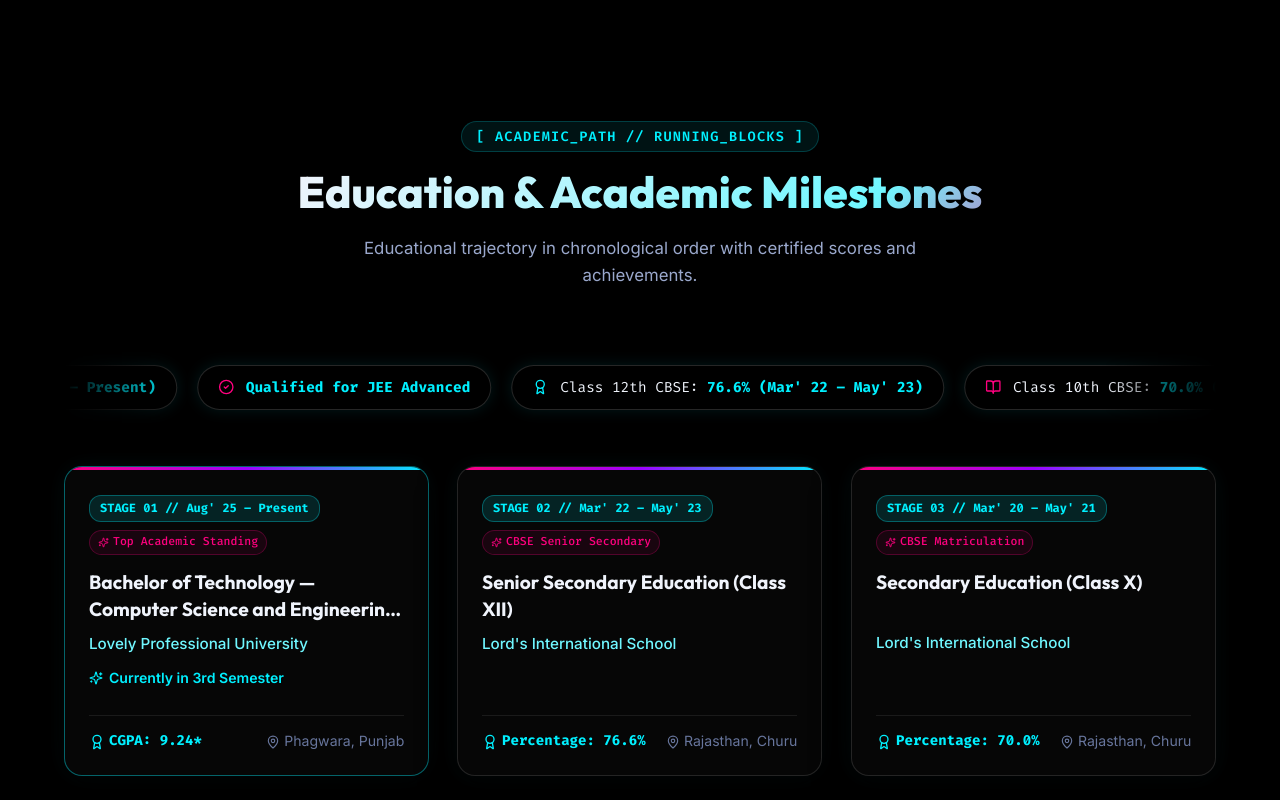
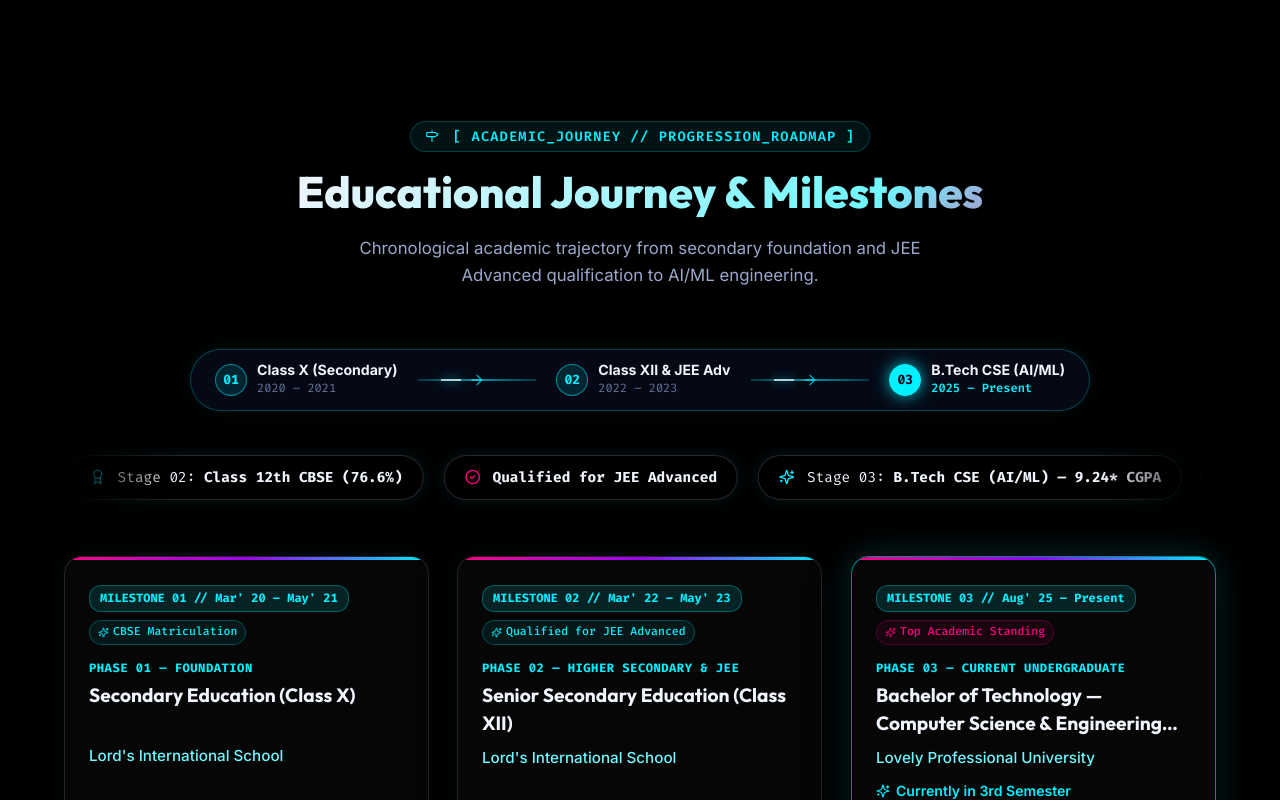
Before and after one commit to HarshAgarwal895613/Portfolio2, a React (Vite) app: page / in a window 1280 px wide. Shown: the part 5280-6080 px from the top of the page. Built offline with nearby package versions, Linux system fonts and the light colour scheme.

Commit message:
feat: organize education section as an interactive 3D chronological journey roadmap

```diff
--- a/src/components/Education.jsx
+++ b/src/components/Education.jsx
@@ -1,6 +1,6 @@
 import React from 'react';
 import { motion } from 'framer-motion';
-import { GraduationCap, Award, MapPin, Sparkles, BookOpen, CheckCircle2 } from 'lucide-react';
+import { GraduationCap, Award, MapPin, Sparkles, BookOpen, CheckCircle2, ChevronRight, Milestone, ArrowRight } from 'lucide-react';
 import { TiltCard } from './TiltCard';
 import { portfolioData } from '../data/portfolioData';
 
@@ -19,7 +19,7 @@ export const Education = () => {
   };
 
   return (
-    <section id="education">
+    <section id="education" className="education-journey-section">
       <div className="container">
         <motion.div
           className="section-header"
@@ -28,47 +28,93 @@ export const Education = () => {
           viewport={{ once: true, amount: 0.05 }}
           variants={cardVariants}
         >
-          <span className="section-label">[ ACADEMIC_PATH // RUNNING_BLOCKS ]</span>
-          <h2>Education & Academic Milestones</h2>
-          <p>Educational trajectory in chronological order with certified scores and achievements.</p>
+          <span className="section-label">
+            <Milestone size={14} style={{ display: 'inline', marginRight: '6px' }} />
+            [ ACADEMIC_JOURNEY // PROGRESSION_ROADMAP ]
+          </span>
+          <h2>Educational Journey & Milestones</h2>
+          <p>Chronological academic trajectory from secondary foundation and JEE Advanced qualification to AI/ML engineering.</p>
+        </motion.div>
+
+        {/* Interactive Visual Journey Roadmap Track */}
+        <motion.div
+          className="journey-stepper-track"
+          initial="hidden"
+          whileInView="visible"
+          viewport={{ once: true, amount: 0.05 }}
+          variants={cardVariants}
+        >
+          <div className="journey-step-node">
+            <div className="journey-node-dot">01</div>
+            <div className="journey-node-info">
+              <span className="journey-node-title">Class X (Secondary)</span>
+              <span className="journey-node-time">2020 – 2021</span>
+            </div>
+          </div>
+
+          <div className="journey-connector-line">
+            <div className="journey-energy-pulse" />
+            <ArrowRight size={16} className="journey-arrow-icon" />
+          </div>
+
+          <div className="journey-step-node">
+            <div className="journey-node-dot">02</div>
+            <div className="journey-node-info">
+              <span className="journey-node-title">Class XII & JEE Adv</span>
+              <span className="journey-node-time">2022 – 2023</span>
+            </div>
+          </div>
+
+          <div className="journey-connector-line">
+            <div className="journey-energy-pulse" />
+            <ArrowRight size={16} className="journey-arrow-icon" />
+          </div>
+
+          <div className="journey-step-node active-summit">
+            <div className="journey-node-dot pulse-glow">03</div>
+            <div className="journey-node-info">
+              <span className="journey-node-title">B.Tech CSE (AI/ML)</span>
+              <span className="journey-node-time highlight-time">2025 – Present</span>
+            </div>
+          </div>
         </motion.div>
 
         {/* Dynamic Running Block Marquee */}
-        <div className="running-ticker-container">
+        <div className="running-ticker-container" style={{ marginTop: '28px' }}>
           <div className="running-ticker-track">
             <div className="ticker-item">
-              <Sparkles size={16} color="var(--primary)" />
-              <span>B.Tech CSE (AI/ML) @ LPU: <strong>9.24* CGPA (Aug' 25 – Present)</strong></span>
+              <BookOpen size={16} color="var(--secondary)" />
+              <span>Stage 01: <strong>Class 10th CBSE (70.0%)</strong></span>
+            </div>
+            <div className="ticker-item">
+              <Award size={16} color="var(--primary)" />
+              <span>Stage 02: <strong>Class 12th CBSE (76.6%)</strong></span>
             </div>
             <div className="ticker-item">
               <CheckCircle2 size={16} color="var(--secondary)" />
               <span><strong>Qualified for JEE Advanced</strong></span>
             </div>
             <div className="ticker-item">
-              <Award size={16} color="var(--primary)" />
-              <span>Class 12th CBSE: <strong>76.6% (Mar' 22 – May' 23)</strong></span>
-            </div>
-            <div className="ticker-item">
-              <BookOpen size={16} color="var(--secondary)" />
-              <span>Class 10th CBSE: <strong>70.0% (Mar' 20 – May' 21)</strong></span>
+              <Sparkles size={16} color="var(--primary)" />
+              <span>Stage 03: <strong>B.Tech CSE (AI/ML) — 9.24* CGPA</strong></span>
             </div>
 
             {/* Duplicate for seamless infinite loop */}
             <div className="ticker-item">
-              <Sparkles size={16} color="var(--primary)" />
-              <span>B.Tech CSE (AI/ML) @ LPU: <strong>9.24* CGPA (Aug' 25 – Present)</strong></span>
+              <BookOpen size={16} color="var(--secondary)" />
+              <span>Stage 01: <strong>Class 10th CBSE (70.0%)</strong></span>
+            </div>
+            <div className="ticker-item">
+              <Award size={16} color="var(--primary)" />
+              <span>Stage 02: <strong>Class 12th CBSE (76.6%)</strong></span>
             </div>
             <div className="ticker-item">
               <CheckCircle2 size={16} color="var(--secondary)" />
               <span><strong>Qualified for JEE Advanced</strong></span>
             </div>
             <div className="ticker-item">
-              <Award size={16} color="var(--primary)" />
-              <span>Class 12th CBSE: <strong>76.6% (Mar' 22 – May' 23)</strong></span>
-            </div>
-            <div className="ticker-item">
-              <BookOpen size={16} color="var(--secondary)" />
-              <span>Class 10th CBSE: <strong>70.0% (Mar' 20 – May' 21)</strong></span>
+              <Sparkles size={16} color="var(--primary)" />
+              <span>Stage 03: <strong>B.Tech CSE (AI/ML) — 9.24* CGPA</strong></span>
             </div>
           </div>
         </div>
@@ -85,21 +131,22 @@ export const Education = () => {
               variants={cardVariants}
               transition={{ delay: idx * 0.04 }}
             >
-              <TiltCard className={`glass-card edu-running-card edu-stage-3d ${idx === 0 ? 'featured-card' : ''}`} maxTilt={8} scale={1.02}>
+              <TiltCard className={`glass-card edu-running-card edu-stage-3d ${item.order === 3 ? 'featured-card active-summit-card' : ''}`} maxTilt={8} scale={1.02}>
                 <div className="edu-card-glow-bar" />
 
                 <div className="edu-card-top-bar">
                   <span className="edu-step-badge">
-                    STAGE 0{item.order} // {item.duration}
+                    MILESTONE 0{item.order} // {item.duration}
                   </span>
                   {item.highlight && (
-                    <span className="tag tag-pink" style={{ fontSize: '0.72rem', padding: '2px 8px' }}>
+                    <span className={`tag ${item.order === 3 ? 'tag-pink' : ''}`} style={{ fontSize: '0.72rem', padding: '2px 8px' }}>
                       <Sparkles size={11} style={{ marginRight: '4px' }} /> {item.highlight}
                     </span>
                   )}
                 </div>
 
                 <div className="edu-card-main-content">
+                  <span className="edu-phase-label">{item.phase}</span>
                   <h3>{item.degree}</h3>
                   <p className="edu-org">{item.institution}</p>
 
--- a/src/data/portfolioData.js
+++ b/src/data/portfolioData.js
@@ -223,9 +223,34 @@ export const portfolioData = {
 
   education: [
     {
+      id: "secondary-10th",
+      order: 1,
+      phase: "Phase 01 — Foundation",
+      degree: "Secondary Education (Class X)",
+      institution: "Lord's International School",
+      duration: "Mar' 20 – May' 21",
+      score: "Percentage: 70.0%",
+      highlight: "CBSE Matriculation",
+      location: "Rajasthan, Churu",
+      icon: "BookOpen"
+    },
+    {
+      id: "senior-secondary-12th",
+      order: 2,
+      phase: "Phase 02 — Higher Secondary & JEE",
+      degree: "Senior Secondary Education (Class XII)",
+      institution: "Lord's International School",
+      duration: "Mar' 22 – May' 23",
+      score: "Percentage: 76.6%",
+      highlight: "Qualified for JEE Advanced",
+      location: "Rajasthan, Churu",
+      icon: "Award"
+    },
+    {
       id: "btech-lpu",
-      order: 1,
-      degree: "Bachelor of Technology — Computer Science and Engineering (AI/ML)",
+      order: 3,
+      phase: "Phase 03 — Current Undergraduate",
+      degree: "Bachelor of Technology — Computer Science & Engineering (AI/ML)",
       institution: "Lovely Professional University",
       duration: "Aug' 25 – Present",
       semester: "Currently in 3rd Semester",
@@ -234,28 +259,6 @@ export const portfolioData = {
       jeeQualified: true,
       location: "Phagwara, Punjab",
       icon: "GraduationCap"
-    },
-    {
-      id: "senior-secondary-12th",
-      order: 2,
-      degree: "Senior Secondary Education (Class XII)",
-      institution: "Lord's International School",
-      duration: "Mar' 22 – May' 23",
-      score: "Percentage: 76.6%",
-      highlight: "CBSE Senior Secondary",
-      location: "Rajasthan, Churu",
-      icon: "Award"
-    },
-    {
-      id: "secondary-10th",
-      order: 3,
-      degree: "Secondary Education (Class X)",
-      institution: "Lord's International School",
-      duration: "Mar' 20 – May' 21",
-      score: "Percentage: 70.0%",
-      highlight: "CBSE Matriculation",
-      location: "Rajasthan, Churu",
-      icon: "BookOpen"
     }
   ],
 
--- a/src/styles/index.css
+++ b/src/styles/index.css
@@ -1402,8 +1402,133 @@ body.custom-cursor-active * {
   box-shadow: 0 0 15px rgba(0, 240, 255, 0.1);
 }
 
-.ticker-item strong {
-  color: var(--primary);
+/* ==========================================================================
+   Educational Journey Roadmap & Stepper Track
+   ========================================================================== */
+.journey-stepper-track {
+  display: flex;
+  align-items: center;
+  justify-content: space-between;
+  gap: 12px;
+  background: rgba(6, 12, 28, 0.75);
+  border: 1px solid rgba(0, 240, 255, 0.25);
+  border-radius: 40px;
+  padding: 12px 24px;
+  margin: 0 auto 10px;
+  max-width: 900px;
+  box-shadow: 0 8px 32px rgba(0, 0, 0, 0.6), 0 0 20px rgba(0, 240, 255, 0.08);
+}
+
+.journey-step-node {
+  display: flex;
+  align-items: center;
+  gap: 10px;
+}
+
+.journey-node-dot {
+  width: 32px;
+  height: 32px;
+  border-radius: 50%;
+  background: rgba(0, 240, 255, 0.12);
+  border: 1.5px solid rgba(0, 240, 255, 0.5);
+  color: var(--primary);
+  display: flex;
+  align-items: center;
+  justify-content: center;
+  font-family: 'Fira Code', monospace;
+  font-size: 0.82rem;
+  font-weight: 700;
+}
+
+.journey-step-node.active-summit .journey-node-dot {
+  background: var(--primary);
+  color: #050512;
+  border-color: #00f0ff;
+  box-shadow: 0 0 16px rgba(0, 240, 255, 0.8);
+}
+
+.journey-node-info {
+  display: flex;
+  flex-direction: column;
+}
+
+.journey-node-title {
+  font-size: 0.88rem;
+  font-weight: 700;
+  color: var(--text-primary);
+  line-height: 1.2;
+}
+
+.journey-node-time {
+  font-size: 0.75rem;
+  color: var(--text-muted);
+  font-family: 'Fira Code', monospace;
+}
+
+.journey-node-time.highlight-time {
+  color: var(--primary);
+  font-weight: 600;
+}
+
+.journey-connector-line {
+  flex: 1;
+  height: 2px;
+  background: linear-gradient(90deg, rgba(0, 240, 255, 0.2), rgba(0, 240, 255, 0.6), rgba(0, 240, 255, 0.2));
+  position: relative;
+  display: flex;
+  align-items: center;
+  justify-content: center;
+  margin: 0 8px;
+}
+
+.journey-arrow-icon {
+  color: var(--primary);
+  opacity: 0.7;
+}
+
+.journey-energy-pulse {
+  position: absolute;
+  width: 20px;
+  height: 2px;
+  background: #ffffff;
+  box-shadow: 0 0 8px #00f0ff;
+  animation: energyTravel 3s ease-in-out infinite;
+}
+
+@keyframes energyTravel {
+  0% { left: 0%; opacity: 0; }
+  50% { opacity: 1; }
+  100% { left: 100%; opacity: 0; }
+}
+
+@media (max-width: 768px) {
+  .journey-stepper-track {
+    flex-direction: column;
+    align-items: flex-start;
+    border-radius: 20px;
+    padding: 16px;
+    gap: 16px;
+  }
+  .journey-connector-line {
+    width: 2px;
+    height: 16px;
+    margin: 0 15px;
+  }
+}
+
+.edu-phase-label {
+  font-size: 0.76rem;
+  font-family: 'Fira Code', monospace;
+  font-weight: 700;
+  color: var(--primary);
+  text-transform: uppercase;
+  letter-spacing: 0.5px;
+  margin-bottom: 4px;
+}
+
+.active-summit-card {
+  border-color: rgba(0, 240, 255, 0.55) !important;
+  box-shadow: 0 16px 45px rgba(0, 0, 0, 0.8), 0 0 35px rgba(0, 240, 255, 0.2) !important;
 }
 
 /* Education Running Card Blocks — Strict Uniform Dimensions (Equal Length & Breadth) */
```
